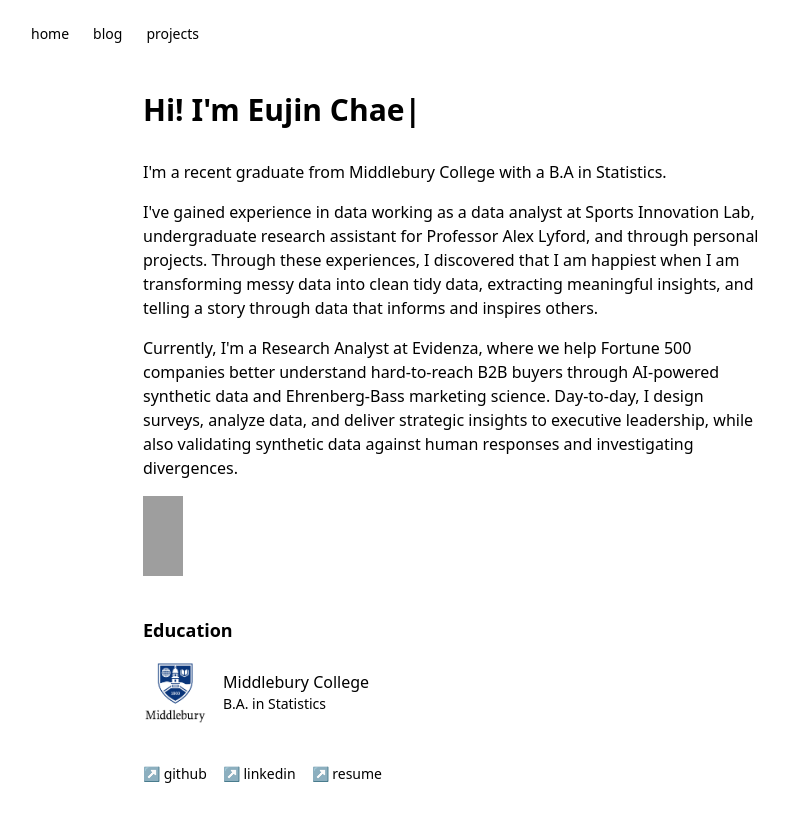
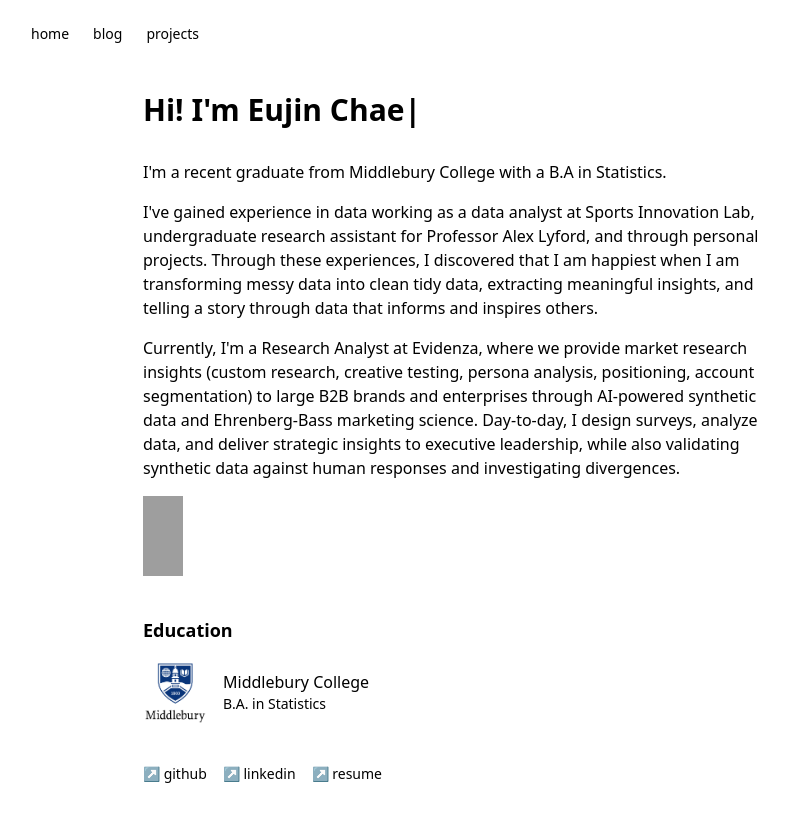
Before and after one commit to Euj19/Euj19.github.io, a Jekyll site: the page index.html, which Jekyll copies as it is, in a window 1280 px wide. Shown: the top 822 px of the page, without its empty margins (185-973 px from the left). Built offline with Jekyll 4.4.1, drawn with Linux system fonts in a browser that asks for light colours; nearby versions of some CDN libraries; grey boxes are pictures that could not be loaded.

Commit message:
Update index.html

```diff
--- a/index.html
+++ b/index.html
@@ -53,7 +53,7 @@
            clean tidy data, extracting meaningful insights, and telling a story through data that informs and inspires others.
           </p>
           <p class="text-black mb-4">
-            Currently, I'm a Research Analyst at Evidenza, where we help Fortune 500 companies better understand hard-to-reach B2B buyers through AI-powered synthetic data and Ehrenberg-Bass marketing science. Day-to-day, I design surveys, analyze data, and deliver strategic insights to executive leadership, while also validating synthetic data against human responses and investigating divergences.
+            Currently, I'm a Research Analyst at Evidenza, where we provide market research insights (custom research, creative testing, persona analysis, positioning, account segmentation) to large B2B brands and enterprises through AI-powered synthetic data and Ehrenberg-Bass marketing science. Day-to-day, I design surveys, analyze data, and deliver strategic insights to executive leadership, while also validating synthetic data against human responses and investigating divergences.
           <p>
           <img src="https://cdn.jsdelivr.net/gh/devicons/devicon/icons/r/r-original.svg" alt="R" class="w-10 h-10" />
           <p>
```
